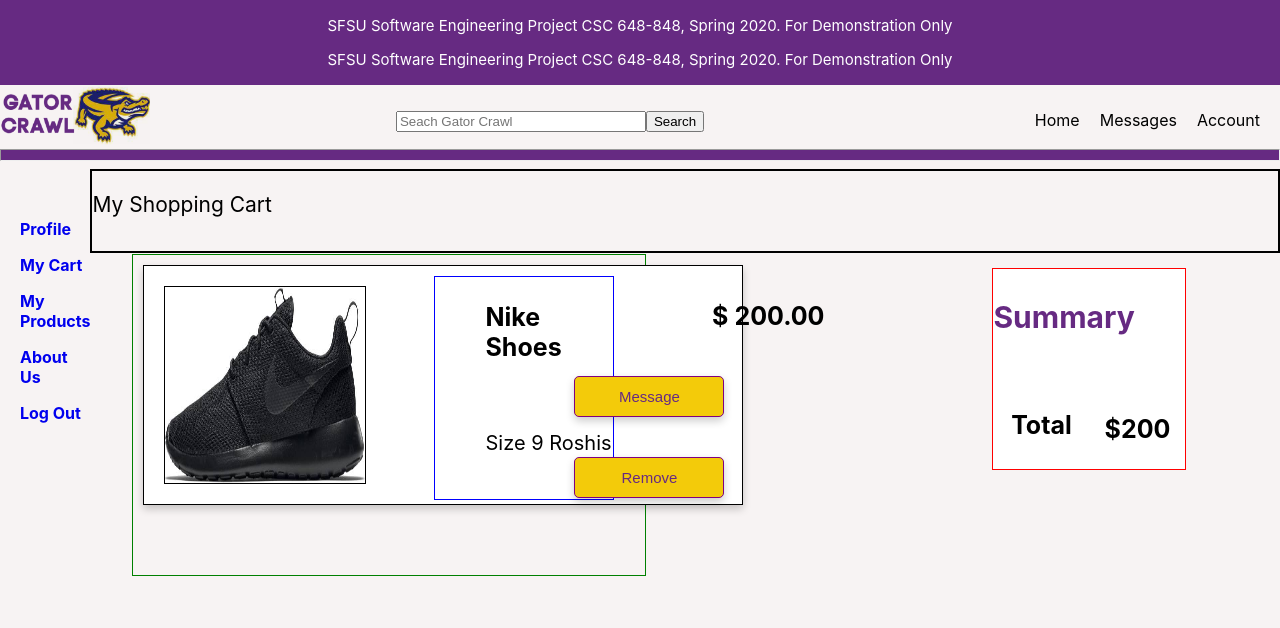
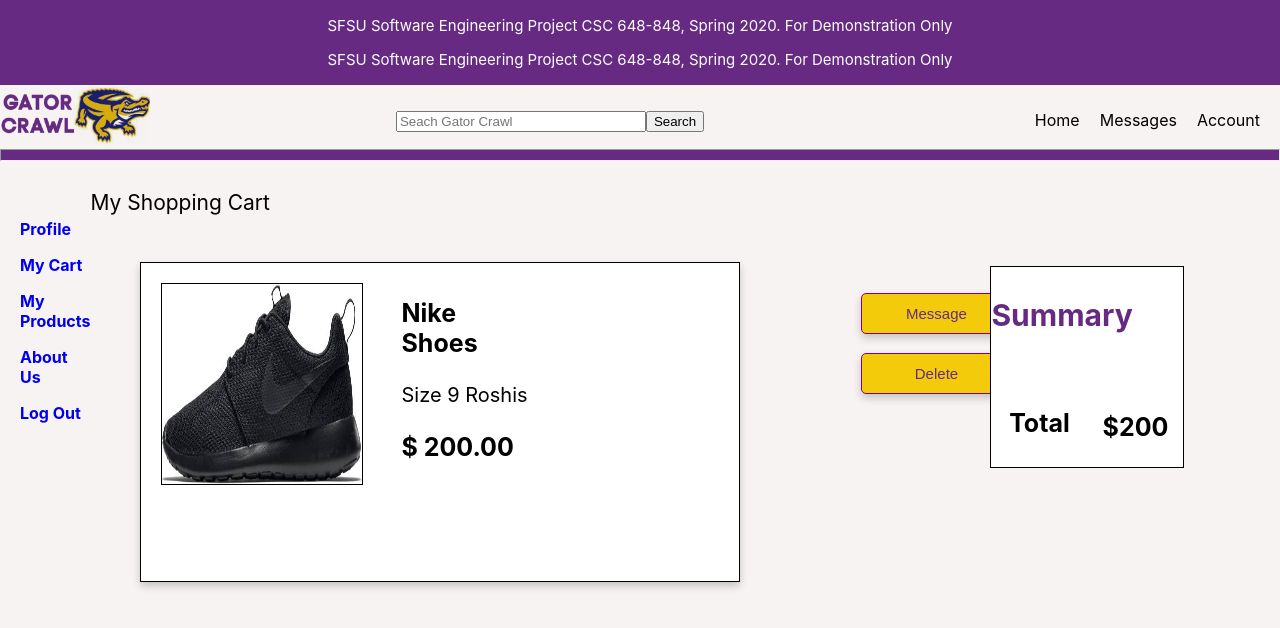
Before and after one commit to zainkhanx93/Gator-Crawl, a React (Create React App) app in the folder application/frontend/: page /profile/cart in a window 1280 px wide. Shown: the top 628 px of the page. Built offline with nearby package versions, Linux system fonts and the light colour scheme.

Commit message:
Trying to fix Button location

```diff
--- a/application/frontend/src/Containers/Cart.css
+++ b/application/frontend/src/Containers/Cart.css
@@ -1,7 +1,7 @@
 .Cart-Window {
   display: inline-flex;
   width: 100%;
-  resize: both;
+  resize:none;
 }
 
 .Cart-Left-Side {
@@ -9,13 +9,13 @@
   margin-left: 20px;
   resize: both;
 
+
 }
 
 .Cart-Right-Side {
   width: 200%;
   height: 80px;
   resize: both;
-  border: 2px solid black;
 
 
 }
@@ -32,9 +32,10 @@
   display: inline-block;
   font-size: 15px;
   width: 150px;
-  margin-right: 100px;
   box-shadow: 0 4px 8px 0 rgba(0, 0, 0, 0.2);
   resize: none;
+  position:absolute;
+  float: right;
 
 }
 
@@ -60,9 +61,8 @@
   height: 40%;
   display: inline-flex;
   float: left;
-  position: fixed;
-  resize: both;
-  border: 1px solid green;
+  position: relative;
+  resize: none;
 
 
 
@@ -74,13 +74,13 @@
   margin-left: 900px;
   margin-right: 20px;
   background-color: white;
-  border : 1px solid red;
   width: 15%;
   height : 200px;
   float: left;
   display: inline-flex;
   position: fixed;
   resize: both;
+  border: 1px solid black;
 
 
 
@@ -90,7 +90,7 @@
 .Cart-Product {
   padding: 10px;
   margin: 10px;
-  height: 30%;
+  height: 40%;
   min-width: 600px;
   max-width: 700px;
  background-color: white;
@@ -118,10 +118,10 @@
   font-size: 20px;
   padding-left: 50px;
   width: 10%;
-  margin-left: 280px;
-  resize: both;
+  margin-left: 200px;
+  resize: none;
   position: fixed;
-  border: 1px solid blue;
+  grid-column: spam 1;
 
 
 }
--- a/application/frontend/src/Containers/Cart.js
+++ b/application/frontend/src/Containers/Cart.js
@@ -21,16 +21,16 @@
               <img className="Profile-picture" src={gclogo} alt="Logo" />
               <div className="Cart-Product-Info">
                 <p style={{ fontSize: '25px' }}> <b> Nike Shoes </b></p>
-                <br />
                 <p> Size 9 Roshis </p>
-                <br />
+                <p style={{ fontSize: '25px' }}><b> $ 200.00 </b> </p>
               </div>
               <div className="Cart-Buttons">
-                <p style={{ fontSize: '25px' }}><b> $ 200.00 </b> </p>
                 <button className="Button" type="button"> Message  </button>
                 <br />
                 <br />
-                <button className="Button" type="button"> Remove </button>
+                <br />
+                <button className="Button" onClick="Delete()" type="button"> Delete </button>
+
               </div>
             </div>
           </div>
@@ -72,4 +72,10 @@
   }
 }
 
+
 export default Cart;
+
+function Delete() {
+  //let product = document.getElementById('Cart-Product');
+  //product.removeChild(product.childNodes[0]);
+}
```
